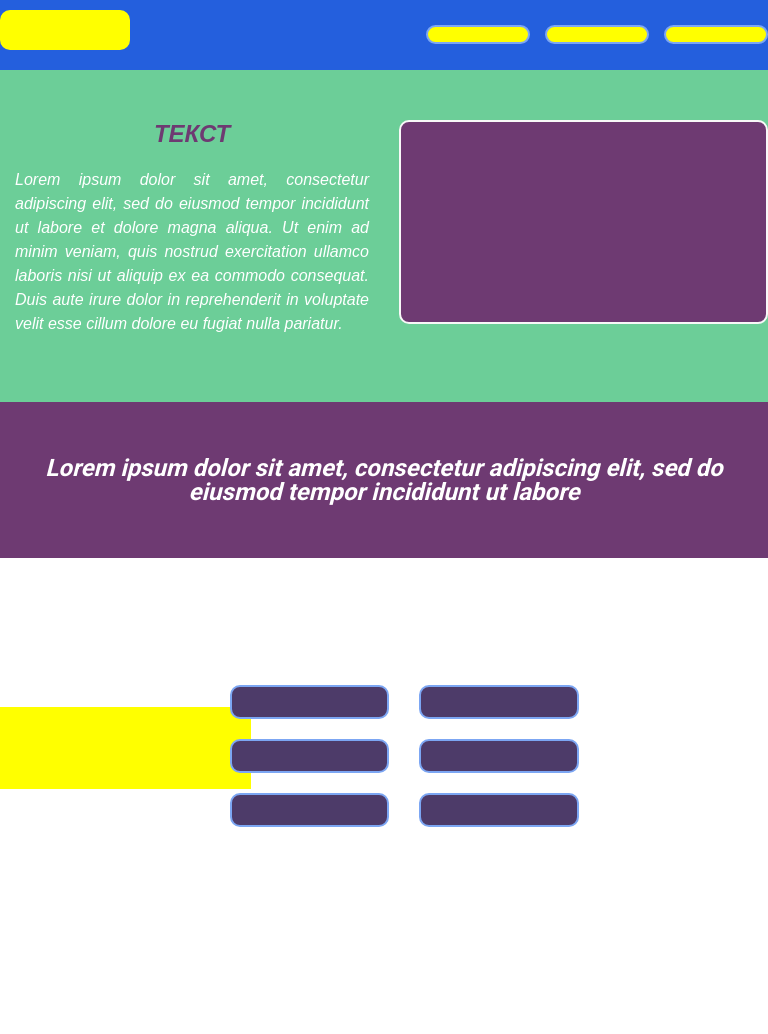
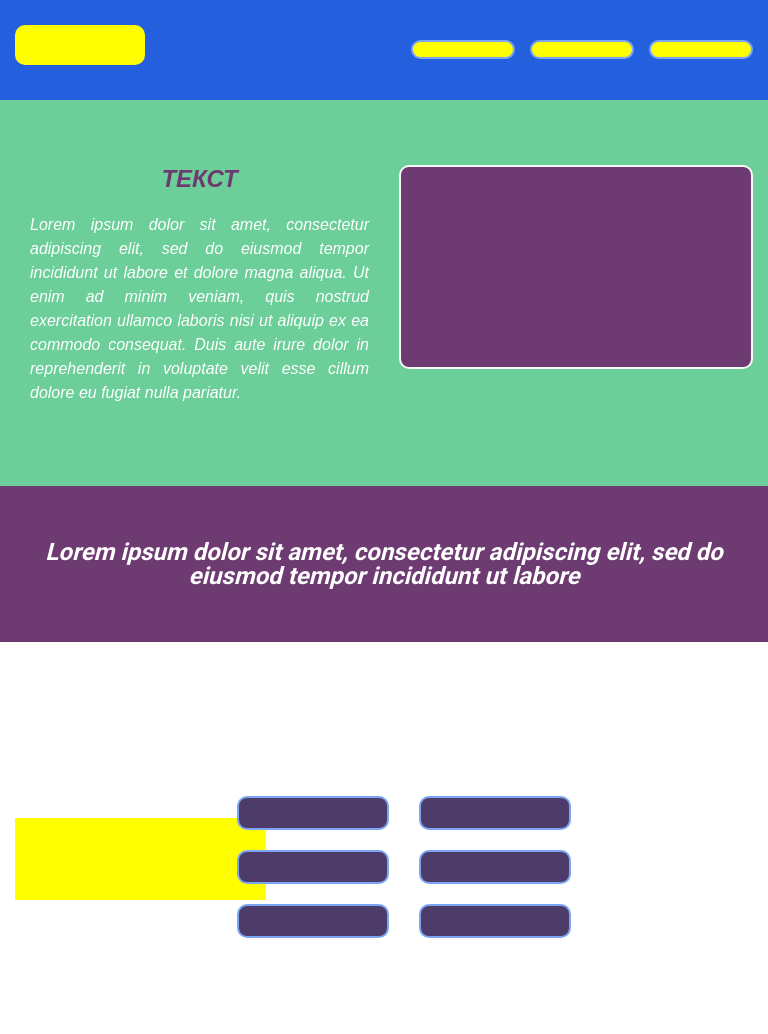
Before and after one commit to Inylay95/task_2, a plain HTML site: page index.html in a window 768 px wide. Before the commit the page ends 938 px from the top, so only its background shows below. Drawn offline with Linux system fonts and the light colour scheme.

Commit message:
remove scroll

```diff
--- a/styles/style.css
+++ b/styles/style.css
@@ -229,4 +229,7 @@ col-6 {
     p{
       font-style:oblique;
     }
+    .container {
+      max-width: 1345px;
+      margin: 15px;
 }
```
